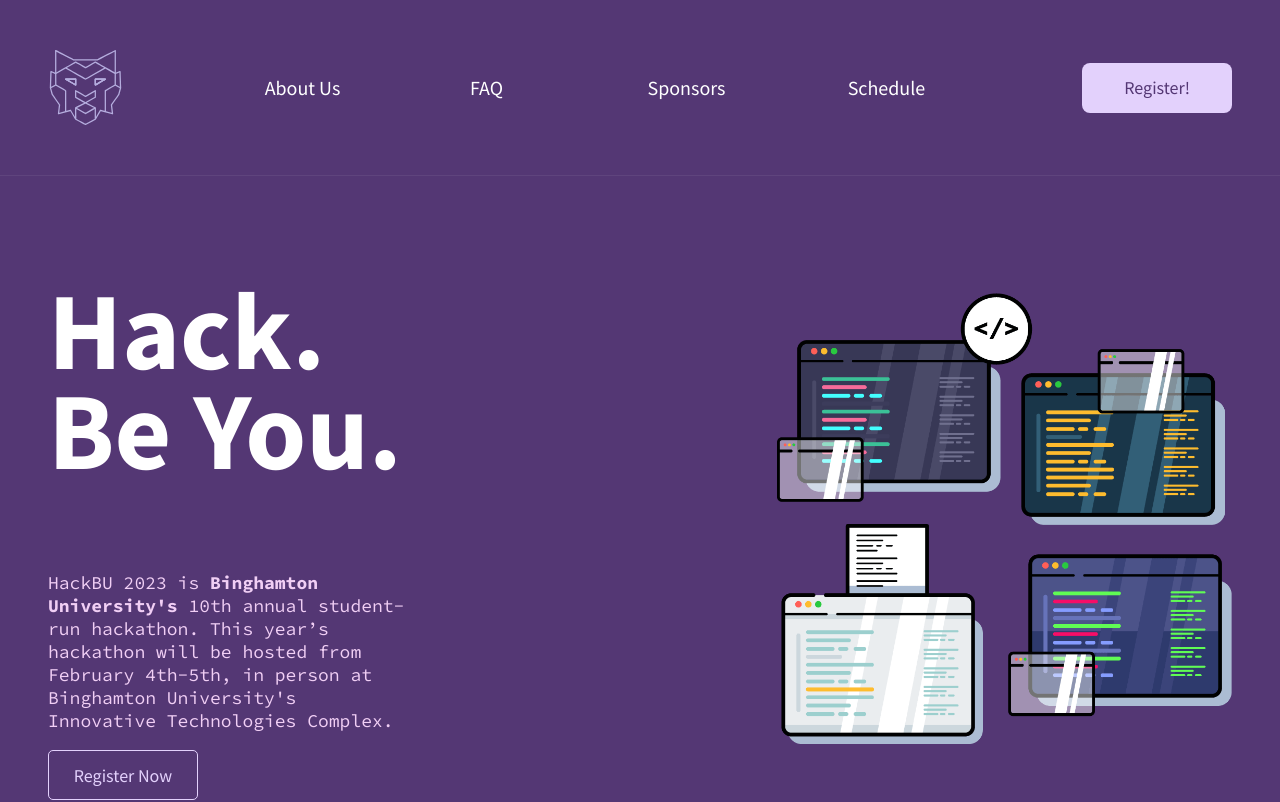
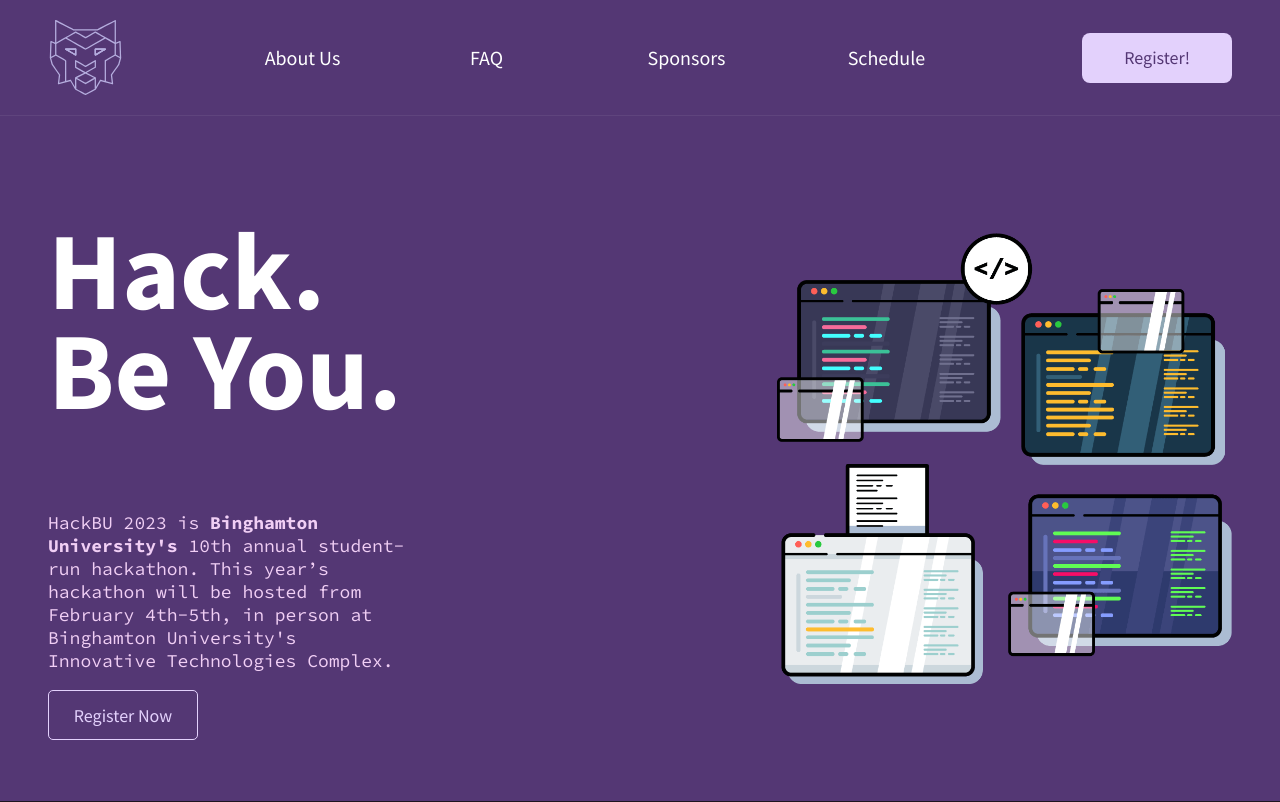
Before and after one commit to hackbinghamton/2023, a Next.js app: page /2023/ in a window 1280 px wide. Shown: the top 802 px of the page. Built offline with nearby package versions, Linux system fonts and the light colour scheme.

Commit message:
navbar: don't apply padding

```diff
--- a/components/NavBar.module.css
+++ b/components/NavBar.module.css
@@ -1,5 +1,4 @@
 .container {
-  padding: var(--container-vert-padding) 0;
   width: 100%;
   height: var(--navbar-height);
   display: flex;
```
